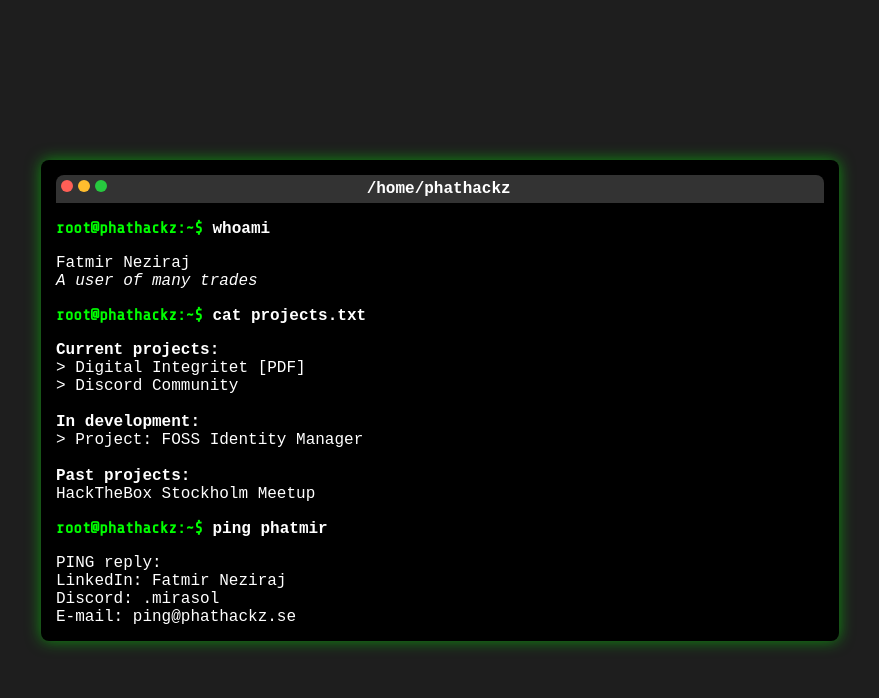
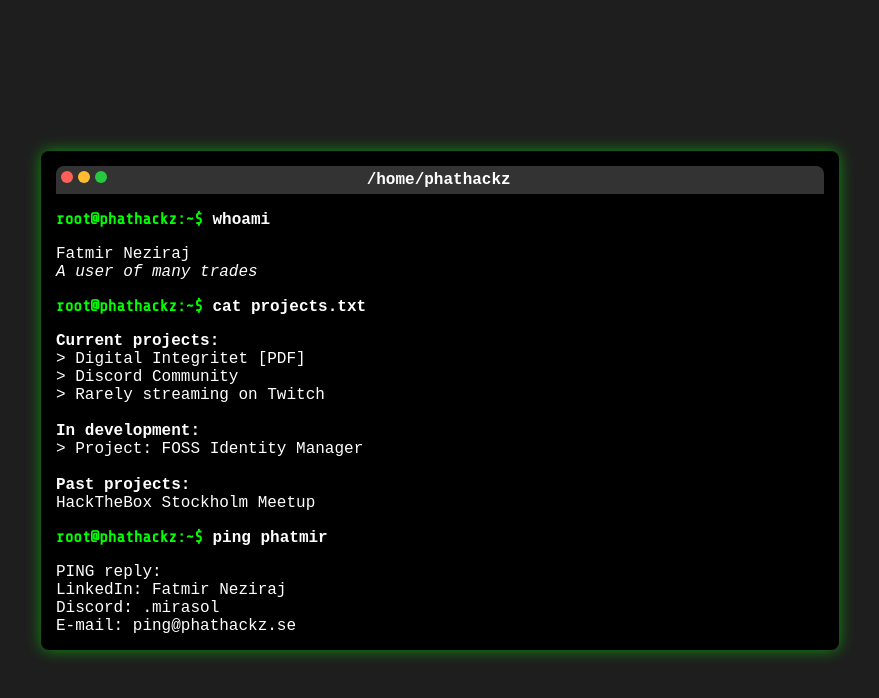
Before and after one commit to fvtmir/PhatHackz-website, a plain HTML site: page index.html in a window 1280 px wide. Shown: the whole page, without its empty margins (200-1079 px from the left). Drawn offline with nearby package versions, Linux system fonts and the light colour scheme.

Commit message:
Update index.html
Some changes in the description....

```diff
--- a/index.html
+++ b/index.html
@@ -83,6 +83,7 @@
             <div><b>Current projects:  </b>
             <div><a href="Digital integritet v1.1.pdf">> Digital Integritet [PDF]</a></div>
             <div><a href="https://discord.gg/HQGxDRUV9K">> Discord Community</a></div>
+            <div><a href="https://twitch.tv/phatmir">> Rarely streaming on Twitch</div>
             <br>
             <div><b>In development:</b>
             <div>> Project: FOSS Identity Manager</a></div>
```
